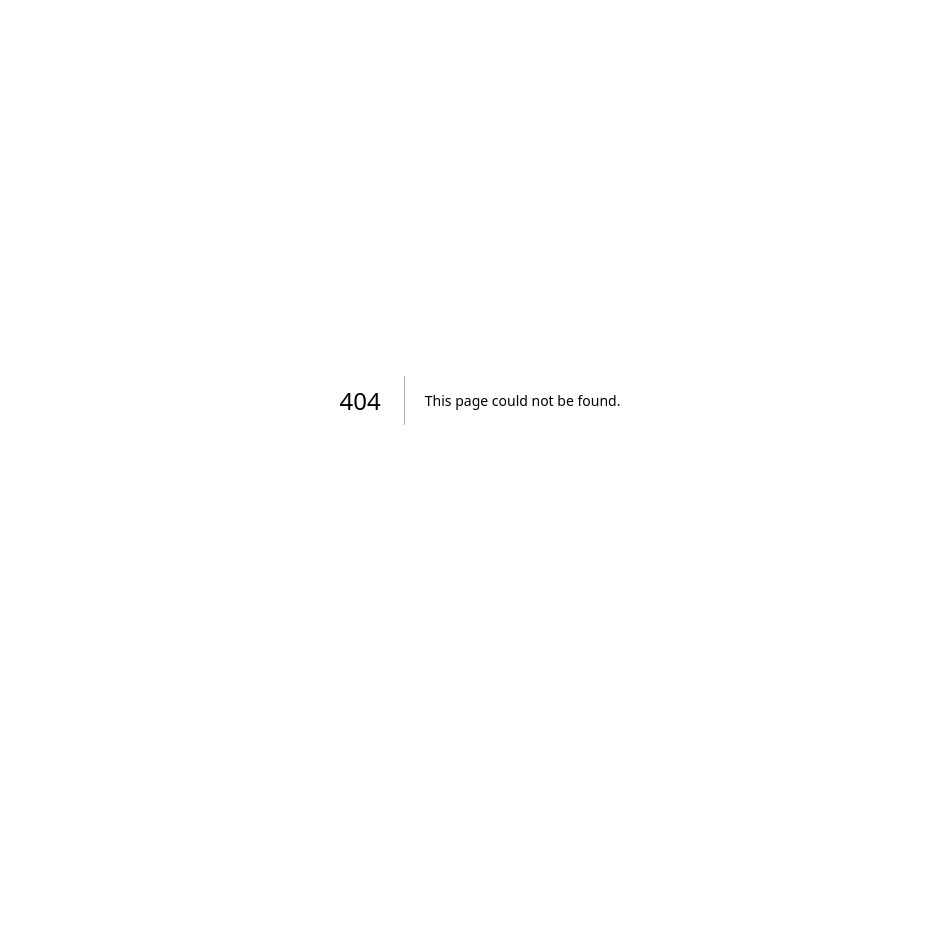
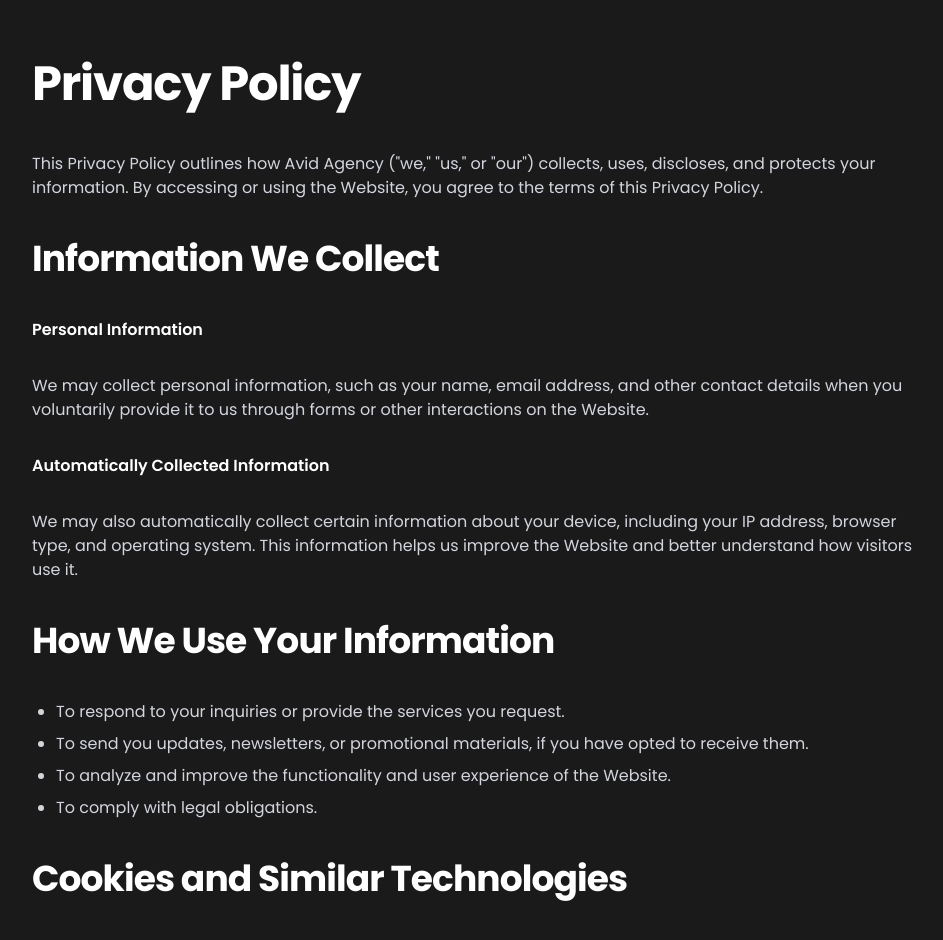
Before and after one commit to rhysmansfield/avidagency, a Next.js app: page /privacy-policy in a window 1280 px wide. Before the commit this address had no page. Shown: the top 940 px of the page, without its empty margins (160-1103 px from the left). Before the commit the page ends 800 px from the top, so only its background shows below. Built offline with nearby package versions, Linux system fonts and the light colour scheme.

Commit message:
Add privacy policy

```diff
--- /dev/null
+++ b/app/privacy-policy/page.tsx
@@ -0,0 +1,102 @@
+import Link from "next/link";
+
+import styles from "@/styles/pages/privacy-policy.module.scss";
+
+const PrivacyPolicy = () => (
+  <section className={styles.root}>
+    <h1 className={styles.title}>Privacy Policy</h1>
+
+    <div className={styles.wrapper}>
+      <p>
+        This Privacy Policy outlines how Avid Agency (&#34;we,&#34;
+        &#34;us,&#34; or &#34;our&#34;) collects, uses, discloses, and protects
+        your information. By accessing or using the Website, you agree to the
+        terms of this Privacy Policy.
+      </p>
+
+      <h2>Information We Collect</h2>
+
+      <h3>Personal Information</h3>
+      <p>
+        We may collect personal information, such as your name, email address,
+        and other contact details when you voluntarily provide it to us through
+        forms or other interactions on the Website.
+      </p>
+
+      <h3>Automatically Collected Information</h3>
+
+      <p>
+        We may also automatically collect certain information about your device,
+        including your IP address, browser type, and operating system. This
+        information helps us improve the Website and better understand how
+        visitors use it.
+      </p>
+
+      <h2>How We Use Your Information</h2>
+      <ul>
+        <li>
+          To respond to your inquiries or provide the services you request.
+        </li>
+        <li>
+          To send you updates, newsletters, or promotional materials, if you
+          have opted to receive them.
+        </li>
+        <li>
+          To analyze and improve the functionality and user experience of the
+          Website.
+        </li>
+        <li>To comply with legal obligations.</li>
+      </ul>
+
+      <h2>Cookies and Similar Technologies</h2>
+      <p>
+        We use cookies and similar technologies to collect information about
+        your browsing behavior on the Website. You can manage your cookie
+        preferences through your browser settings.
+      </p>
+
+      <h2>Third-Party Disclosure</h2>
+      <p>
+        We do not sell, trade, or otherwise transfer your personal information
+        to third parties without your consent, except for trusted third parties
+        who assist us in operating the Website or conducting our business,
+        provided they agree to keep this information confidential.
+      </p>
+
+      <h2>Security</h2>
+      <p>
+        We implement reasonable security measures to protect your personal
+        information from unauthorized access, disclosure, alteration, and
+        destruction.
+      </p>
+
+      <h2>Your Rights</h2>
+      <p>
+        You have the right to access, correct, update, or delete your personal
+        information. To exercise these rights, please contact us at{" "}
+        <Link href={`mailto:${process.env.SMTP_AUTH_USER}`}>
+          {process.env.SMTP_AUTH_USER}
+        </Link>
+        .
+      </p>
+
+      <h2>Changes to this Privacy Policy</h2>
+      <p>
+        We may update this Privacy Policy periodically. We will notify you of
+        any changes by posting the updated policy on the Website.
+      </p>
+
+      <h2>Contact Us</h2>
+      <p>
+        If you have any questions or concerns about this Privacy Policy, please
+        contact us at{" "}
+        <Link href={`mailto:${process.env.SMTP_AUTH_USER}`}>
+          {process.env.SMTP_AUTH_USER}
+        </Link>
+        .
+      </p>
+    </div>
+  </section>
+);
+
+export default PrivacyPolicy;
--- a/styles/global.scss
+++ b/styles/global.scss
@@ -12,6 +12,10 @@
   --wrapper-padding: 1rem;
 }
 
+body {
+  background-color: var(--c-brand-black);
+}
+
 html {
   scroll-behavior: smooth;
 }
--- a/styles/mixins/_breakpoints.scss
+++ b/styles/mixins/_breakpoints.scss
@@ -33,10 +33,10 @@
     @media screen and (min-width: $breakpoint) {
       @content;
     }
-  }
-
-  @media screen and (min-width: #{$value}) {
-    @content;
+  } @else {
+    @media screen and (min-width: #{$value}) {
+      @content;
+    }
   }
 }
 
@@ -47,9 +47,9 @@
     @media screen and (max-width: $breakpoint) {
       @content;
     }
-  }
-
-  @media screen and (max-width: #{$value}) {
-    @content;
+  } @else {
+    @media screen and (max-width: #{$value}) {
+      @content;
+    }
   }
 }
--- /dev/null
+++ b/styles/pages/privacy-policy.module.scss
@@ -0,0 +1,61 @@
+@use "@/styles/mixins/_breakpoints.scss" as *;
+
+.root {
+  color: var(--c-neutral-white);
+  margin: 0 auto;
+  max-width: 58rem;
+  padding: 1.5rem var(--wrapper-padding);
+
+  @include min-width(lg) {
+    padding: 3rem var(--wrapper-padding);
+  }
+}
+
+.title {
+  font-size: 2.25rem;
+  font-weight: 700;
+  letter-spacing: -0.025em;
+  margin-bottom: 2rem;
+
+  @include min-width(sm) {
+    font-size: 3rem;
+  }
+}
+
+.wrapper {
+  display: flex;
+  flex-direction: column;
+  gap: 2rem;
+
+  h2 {
+    font-size: 1.875rem;
+    font-weight: 700;
+    letter-spacing: -0.025em;
+
+    @include min-width(sm) {
+      font-size: 2.25rem;
+    }
+  }
+
+  h3 {
+    font-weight: 600;
+  }
+
+  ul {
+    display: flex;
+    flex-direction: column;
+    gap: 0.5rem;
+    list-style-type: disc;
+    padding-left: 1.5rem;
+    color: var(--c-neutral-gray);
+  }
+
+  p {
+    color: var(--c-neutral-gray);
+  }
+
+  a {
+    color: var(--c-brand-gold);
+    text-decoration: underline;
+  }
+}
```
